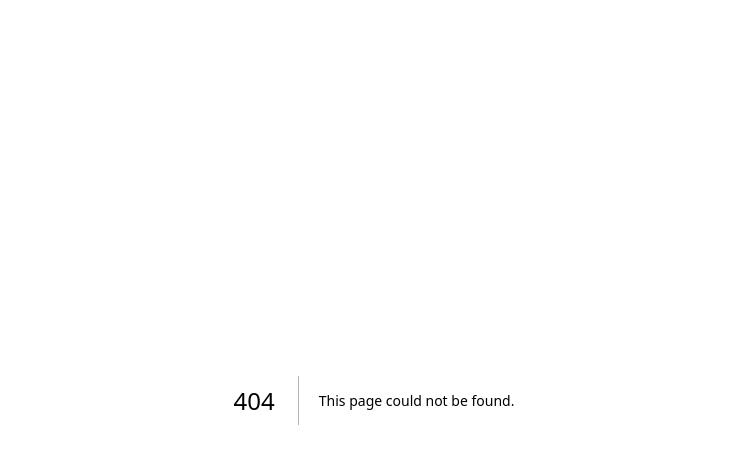
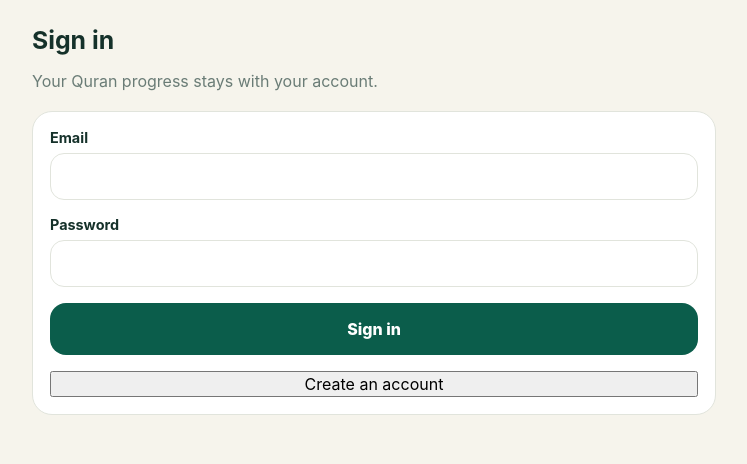
Before and after one commit to smtalhadv-web/quran-ustadh, a Next.js app: page /login in a window 1280 px wide. Before the commit this address had no page. Shown: the top 464 px of the page, without its empty margins (266-1013 px from the left). Built offline with nearby package versions, Linux system fonts and the light colour scheme.

Commit message:
Add real backend flow: app/login/page.tsx

```diff
--- /dev/null
+++ b/app/login/page.tsx
@@ -0,0 +1,19 @@
+"use client";
+import {FormEvent,useState} from "react";
+import {useRouter} from "next/navigation";
+import {supabaseBrowser} from "@/lib/supabase";
+export default function LoginPage(){
+ const router=useRouter(); const [email,setEmail]=useState(""); const [password,setPassword]=useState(""); const [name,setName]=useState(""); const [mode,setMode]=useState<"login"|"signup">("login"); const [msg,setMsg]=useState("");
+ async function submit(e:FormEvent){e.preventDefault();const sb=supabaseBrowser();if(!sb){setMsg("Supabase is not configured.");return}
+ setMsg("Please wait...");
+ if(mode==="signup"){const {error}=await sb.auth.signUp({email,password,options:{data:{display_name:name||"Student"}}});if(error){setMsg(error.message);return}setMsg("Account created. Check your email if confirmation is enabled.");}
+ else {const {error}=await sb.auth.signInWithPassword({email,password});if(error){setMsg(error.message);return}router.push("/");router.refresh();}
+ }
+ return <main className="shell"><header className="pageHead"><h1>{mode==="login"?"Sign in":"Create account"}</h1><p>Your Quran progress stays with your account.</p></header>
+ <form className="formCard" onSubmit={submit}>{mode==="signup"&&<label>Name<input value={name} onChange={e=>setName(e.target.value)} required/></label>}
+ <label>Email<input type="email" value={email} onChange={e=>setEmail(e.target.value)} required/></label>
+ <label>Password<input type="password" minLength={6} value={password} onChange={e=>setPassword(e.target.value)} required/></label>
+ <button className="primary" type="submit">{mode==="login"?"Sign in":"Create account"}</button>
+ <button type="button" onClick={()=>setMode(mode==="login"?"signup":"login")}>{mode==="login"?"Create an account":"I already have an account"}</button>
+ {msg&&<p>{msg}</p>}</form></main>
+}
```
